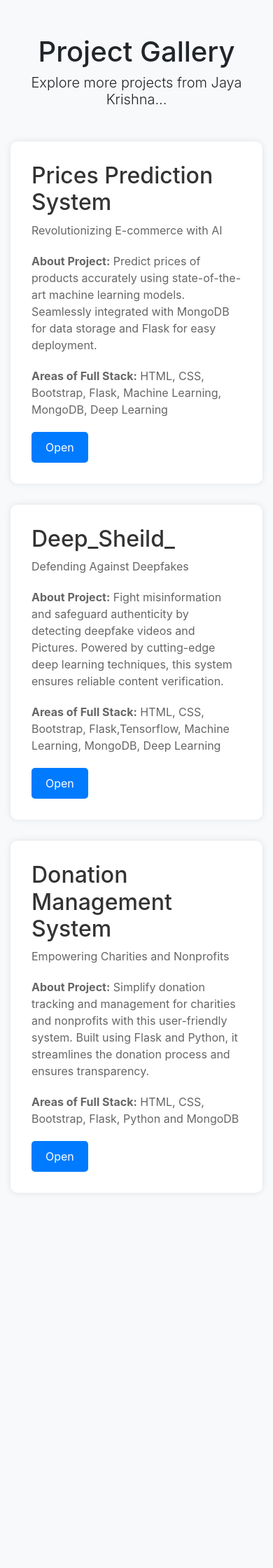
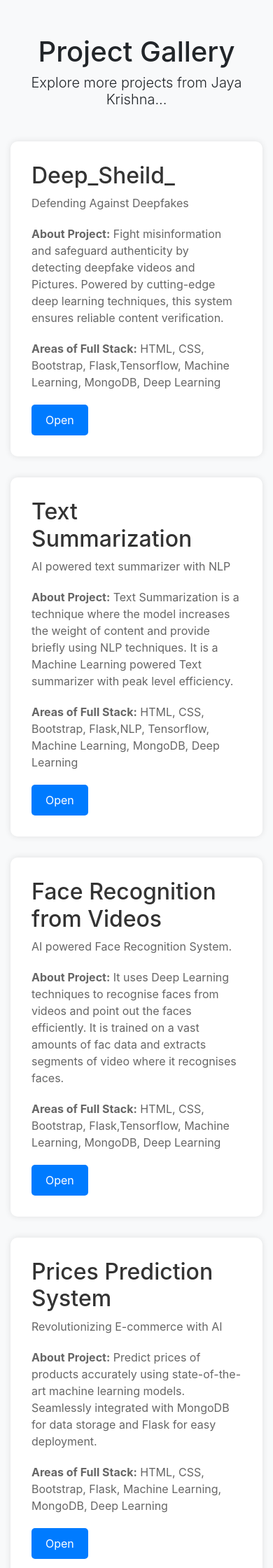
Before and after one commit to jayakrishnagaddam/Portfolio, a Flask app: page /projects in a window 390 px wide. Shown: the top 2240 px of the page at 70% size. Before the commit the page ends 1674 px from the top, so only its background shows below. Run offline with Flask 3, Linux system fonts and the light colour scheme; some libraries are stand-ins or nearby versions.

Commit message:
Mobile Response added

```diff
--- a/templates/papers.html
+++ b/templates/papers.html
@@ -66,8 +66,10 @@
 </head>
 <body>
 <div class="container">
-    <h2 class="lead mt-2 text-center mb-4" style="font-size: 28px;"><b>Research Papers</b></h2>
-    <div class="row">
+    <h1 class="mt-3 text-center mb-5">Research Papers<p class="lead mt-2">
+        Explore all Research done by Jaya Krishna...
+     </p></h1>
+       <div class="row">
         <div class="col">
             <div class="paper-container">
                 <h2 class="paper-title">AI Powered Virtual Assistant</h2>
--- a/templates/projects.html
+++ b/templates/projects.html
@@ -56,21 +56,36 @@
 
         <!-- Project 1: Prices Prediction System -->
         <div class="project">
+            <h2>Deep_Sheild_</h2>
+            <p>Defending Against Deepfakes</p>
+            <p><strong>About Project:</strong> Fight misinformation and safeguard authenticity by detecting deepfake videos and Pictures. Powered by cutting-edge deep learning techniques, this system ensures reliable content verification.</p>
+            <p><strong>Areas of Full Stack:</strong> HTML, CSS, Bootstrap, Flask,Tensorflow, Machine Learning, MongoDB, Deep Learning</p>
+            <a href="https://github.com/jayakrishnagaddam/Deep_Sheild_" target="_blank">Open</a>
+        </div>
+        <div class="project">
+            <h2>Text Summarization</h2>
+            <p>AI powered text summarizer with NLP</p>
+            <p><strong>About Project:</strong> Text Summarization is a technique where the model increases the weight of content and provide briefly using NLP techniques. It is a Machine Learning powered Text summarizer with peak level efficiency.</p>
+            <p><strong>Areas of Full Stack:</strong> HTML, CSS, Bootstrap, Flask,NLP, Tensorflow, Machine Learning, MongoDB, Deep Learning</p>
+            <a href="https://github.com/jayakrishnagaddam/Text-Summarization" target="_blank">Open</a>
+        </div>
+        <div class="project">
+            <h2>Face Recognition from Videos</h2>
+            <p>AI powered Face Recognition System.</p>
+            <p><strong>About Project:</strong> It uses Deep Learning techniques to recognise faces from videos and point out the faces efficiently. It is trained on a vast amounts of fac data and extracts segments of video where it recognises faces.</p>
+            <p><strong>Areas of Full Stack:</strong> HTML, CSS, Bootstrap, Flask,Tensorflow, Machine Learning, MongoDB, Deep Learning</p>
+            <a href="https://github.com/jayakrishnagaddam/Face-Recognition-from-Videos" target="_blank">Open</a>
+        </div>
+        <div class="project">
             <h2>Prices Prediction System</h2>
             <p>Revolutionizing E-commerce with AI</p>
             <p><strong>About Project:</strong> Predict prices of products accurately using state-of-the-art machine learning models. Seamlessly integrated with MongoDB for data storage and Flask for easy deployment.</p>
             <p><strong>Areas of Full Stack:</strong> HTML, CSS, Bootstrap, Flask, Machine Learning, MongoDB, Deep Learning</p>
-            <a href="https://predatorai.onrender.com" target="_blank">Open</a>
+            <a href="https://github.com/jayakrishnagaddam/PRICES-PREDICTION-SYSTEM" target="_blank">Open</a>
         </div>
 
         <!-- Project 2: Deep_Sheild_ -->
-        <div class="project">
-            <h2>Deep_Sheild_</h2>
-            <p>Defending Against Deepfakes</p>
-            <p><strong>About Project:</strong> Fight misinformation and safeguard authenticity by detecting deepfake videos and Pictures. Powered by cutting-edge deep learning techniques, this system ensures reliable content verification.</p>
-            <p><strong>Areas of Full Stack:</strong> HTML, CSS, Bootstrap, Flask,Tensorflow, Machine Learning, MongoDB, Deep Learning</p>
-            <a href="https://deepsheild-ai.onrender.com" target="_blank">Open</a>
-        </div>
+
 
         <!-- Project 3: Donation Management System -->
         <div class="project">
@@ -78,7 +93,11 @@
             <p>Empowering Charities and Nonprofits</p>
             <p><strong>About Project:</strong> Simplify donation tracking and management for charities and nonprofits with this user-friendly system. Built using Flask and Python, it streamlines the donation process and ensures transparency.</p>
             <p><strong>Areas of Full Stack:</strong> HTML, CSS, Bootstrap, Flask, Python and MongoDB</p>
-            <a href="https://dms-d09q.onrender.com" target="_blank">Open</a>
+            <a href="https://github.com/jayakrishnagaddam/Donation-Management-System" target="_blank">Open</a>
+        </div>
+
+        <div class="text-center">
+        <a class="btn btn-primary" href="{{url_for('papers')}}">Research Papers</a>
         </div>
     </div>
 
--- a/templates/style.css
+++ b/templates/style.css
@@ -1,10 +1,8 @@
 <style>
        #body {
-        margin-top: 5%;
+        margin-top: 0%;
         padding: 0;
         background-image: url("static/body-background.jpg");
-        background-blend-mode:multiply;
-        background-color: #f8f9fa;
         background-size: cover; /* Ensures the image covers the entire background area */
         background-position: center;
         }
```
Also changed, not shown: templates/home.html (+6 -6 lines), templates/nav.html (+3 -4 lines).
